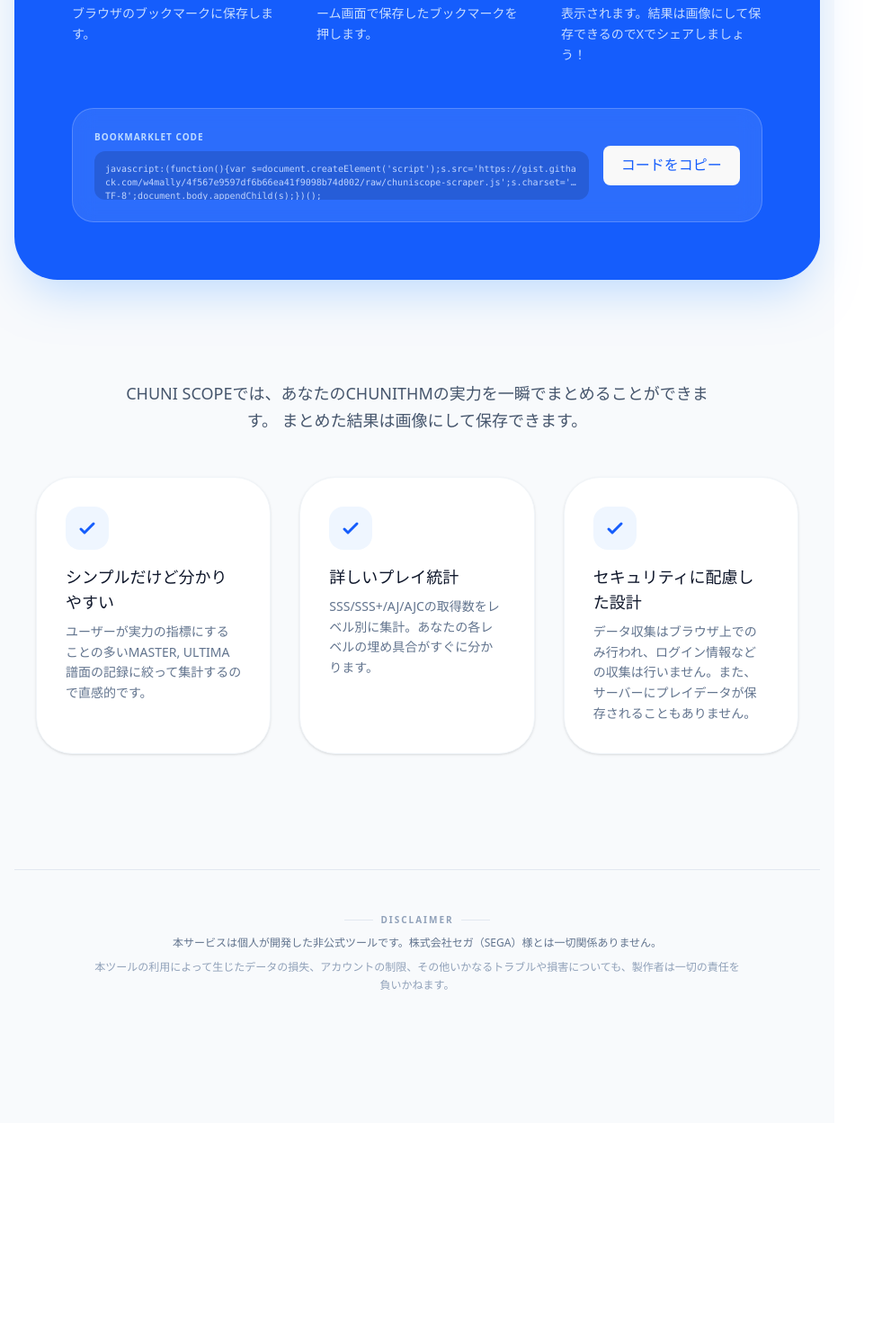
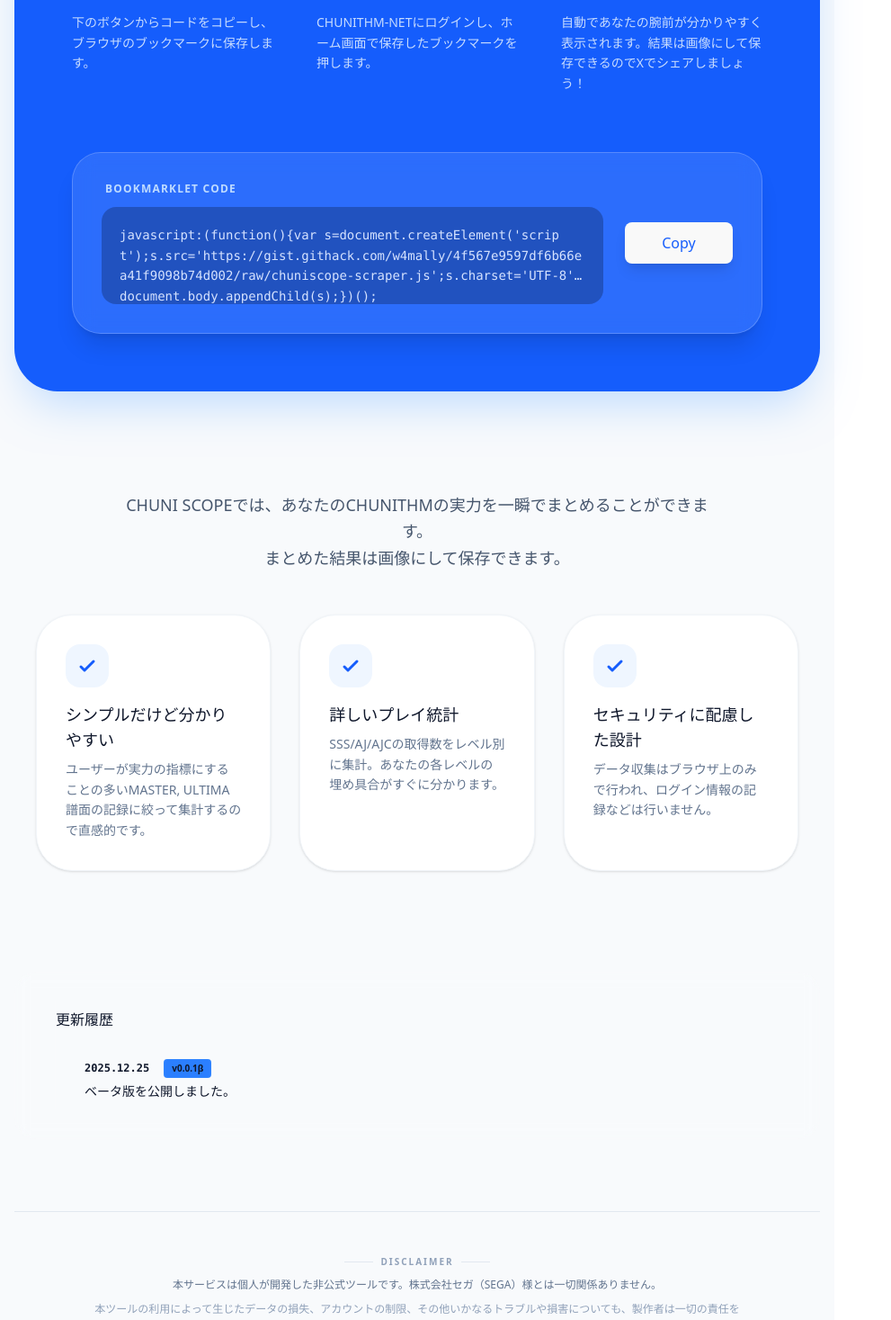
Before and after one commit to w4mally/chuni-scope, a React (Vite) app: page / in a window 1280 px wide. Shown: the part 742-2209 px from the top of the page at 90% size, without its empty margins (0-991 px from the left). Before the commit the page ends 1990 px from the top, so only its background shows below. Built offline with nearby package versions, Linux system fonts and the light colour scheme.

Commit message:
add: 更新履歴を追加　その他細かい表記の修正

```diff
--- a/src/features/LandingPage.tsx
+++ b/src/features/LandingPage.tsx
@@ -12,6 +12,14 @@
 		setTimeout(() => setCopyStatus('idle'), 2000);
 	};
 
+	const updateHistory = [
+		{
+			date: '2025.12.25',
+			version: 'v0.0.1β',
+			content: 'ベータ版を公開しました。',
+		},
+	];
+
 	return (
 		<div className="max-w-4xl mx-auto space-y-16 py-12 animate-in fade-in duration-1000">
 			<header className="text-center space-y-6">
@@ -19,12 +27,13 @@
 					CHUNI SCOPE
 				</h2>
 				<p className="text-xl text-slate-500 max-w-2xl mx-auto font-medium leading-relaxed">
-					CHUNI
-					SCOPEはログイン不要、ワンタッチであなたのCHUNITHMの実力を可視化する非公式スコアツールです。
+					CHUNI SCOPEはログイン不要、ワンタッチであなたのCHUNITHMの実力を
+					<br />
+					可視化する非公式スコアツールです。
 				</p>
 				<div className="flex justify-center pt-2">
 					<a
-						href="https://x.com/Alc5_" // ここにご自身のXのIDを入れてください
+						href="https://x.com/Alc5_"
 						target="_blank"
 						rel="noopener noreferrer"
 						className="group flex items-center gap-2 px-4 py-2 bg-white border border-slate-200 rounded-full text-slate-500 hover:text-blue-600 hover:border-blue-200 hover:bg-blue-50 transition-all duration-300 shadow-sm"
@@ -34,8 +43,7 @@
 							fill="currentColor"
 							className="group-hover:scale-110 transition-transform"
 						/>
-						<span className="text-sm font-bold">Developed by @Alc5_
-						</span>
+						<span className="text-sm font-bold">Developed by @Alc5_</span>
 					</a>
 				</div>
 			</header>
@@ -72,25 +80,42 @@
 					</div>
 
 					{/* ブックマークレット配布エリア */}
-					<div className="mt-12 bg-white/10 backdrop-blur-md rounded-3xl p-6 border border-white/20">
-						<div className="flex flex-col md:flex-row items-center gap-4">
+					<div className="mt-16 bg-white/10 backdrop-blur-md rounded-[2rem] p-8 border border-white/20 shadow-xl">
+						<div className="flex flex-col md:flex-row items-center gap-6">
 							<div className="flex-1 min-w-0 w-full">
-								<p className="text-[10px] font-black uppercase tracking-widest text-blue-200 mb-2">
+								<p className="text-xs font-black uppercase tracking-widest text-blue-200 mb-3 ml-1">
 									Bookmarklet Code
 								</p>
-								<div className="bg-black/20 p-3 rounded-xl font-mono text-[10px] break-all line-clamp-2 opacity-70">
+								{/* コード表示エリアを大きく、文字も少し大きく */}
+								<div className="bg-black/30 p-5 rounded-2xl font-mono text-xs md:text-sm break-all line-clamp-3 opacity-80 leading-relaxed">
 									{bookmarkletCode}
 								</div>
 							</div>
+
+							{/* ボタンを大きく、文字サイズもアップ */}
 							<button
 								onClick={copyToClipboard}
-								className={`whitespace-nowrap px-8 py-4 rounded-2xl font-black text-sm transition-all active:scale-95 ${
+								className={`w-30 flex justify-center items-center whitespace-nowrap px-10 py-5 rounded-2xl font-black text-lg shadow-lg transition-all active:scale-95 hover:scale-105 ${
 									copyStatus === 'success'
-										? 'bg-emerald-400 text-white'
+										? 'bg-white text-blue-600 hover:bg-blue-50'
 										: 'bg-white text-blue-600 hover:bg-blue-50'
 								}`}
 							>
-								{copyStatus === 'success' ? 'COPIED! ✅' : 'コードをコピー'}
+								{copyStatus === 'success' ? (
+									<span className="flex items-center gap-2">
+										<svg className="w-6 h-6" fill="none" stroke="currentColor" viewBox="0 0 24 24">
+											<path
+												strokeLinecap="round"
+												strokeLinejoin="round"
+												strokeWidth="3"
+												d="M5 13l4 4L19 7"
+											></path>
+										</svg>
+										Copied!
+									</span>
+								) : (
+									'Copy'
+								)}
 							</button>
 						</div>
 					</div>
@@ -105,6 +130,7 @@
 					<div className="text-center max-w-2xl mx-auto">
 						<p className="text-slate-600 text-lg font-medium leading-relaxed">
 							CHUNI SCOPEでは、あなたのCHUNITHMの実力を一瞬でまとめることができます。
+							<br />
 							まとめた結果は画像にして保存できます。
 						</p>
 					</div>
@@ -118,11 +144,11 @@
 							},
 							{
 								title: '詳しいプレイ統計',
-								desc: 'SSS/SSS+/AJ/AJCの取得数をレベル別に集計。あなたの各レベルの埋め具合がすぐに分かります。',
+								desc: 'SSS/AJ/AJCの取得数をレベル別に集計。あなたの各レベルの埋め具合がすぐに分かります。',
 							},
 							{
 								title: 'セキュリティに配慮した設計',
-								desc: 'データ収集はブラウザ上でのみ行われ、ログイン情報などの収集は行いません。また、サーバーにプレイデータが保存されることもありません。',
+								desc: 'データ収集はブラウザ上のみで行われ、ログイン情報の記録などは行いません。',
 							},
 						].map((feature, i) => (
 							<li
@@ -151,6 +177,29 @@
 					</ul>
 				</div>
 			</section>
+
+			{/* 更新履歴リスト本体 */}
+			<div className="bg-white/5 backdrop-blur-sm border border-white/10 rounded-3xl p-6 md:p-8">
+				<div className="relative border-l border-white/10 ml-3 space-y-8 py-2">
+							<h2>更新履歴</h2>
+					{updateHistory.map((item, index) => (
+						<div key={index} className="relative pl-8 group">
+							<div className="flex flex-col sm:flex-row sm:items-baseline gap-1 sm:gap-4 mb-1">
+								{/* 日付 */}
+								<span className="font-mono text-xs font-bold text-blue">{item.date}</span>
+								{/* バージョンバッジ */}
+								<span className="bg-blue-500 text-blue text-[10px] font-bold px-2 py-0.5 rounded border border-blue-400/20 w-fit">
+									{item.version}
+								</span>
+							</div>
+
+							{/* 内容 */}
+							<p className="text-sm text-black-300 leading-relaxed">{item.content}</p>
+						</div>
+					))}
+				</div>
+			</div>
+
 			{/* フッター・免責事項 */}
 			<footer className="mt-20 py-12 border-t border-slate-200">
 				<div className="max-w-3xl mx-auto px-6 text-center space-y-4">
```
